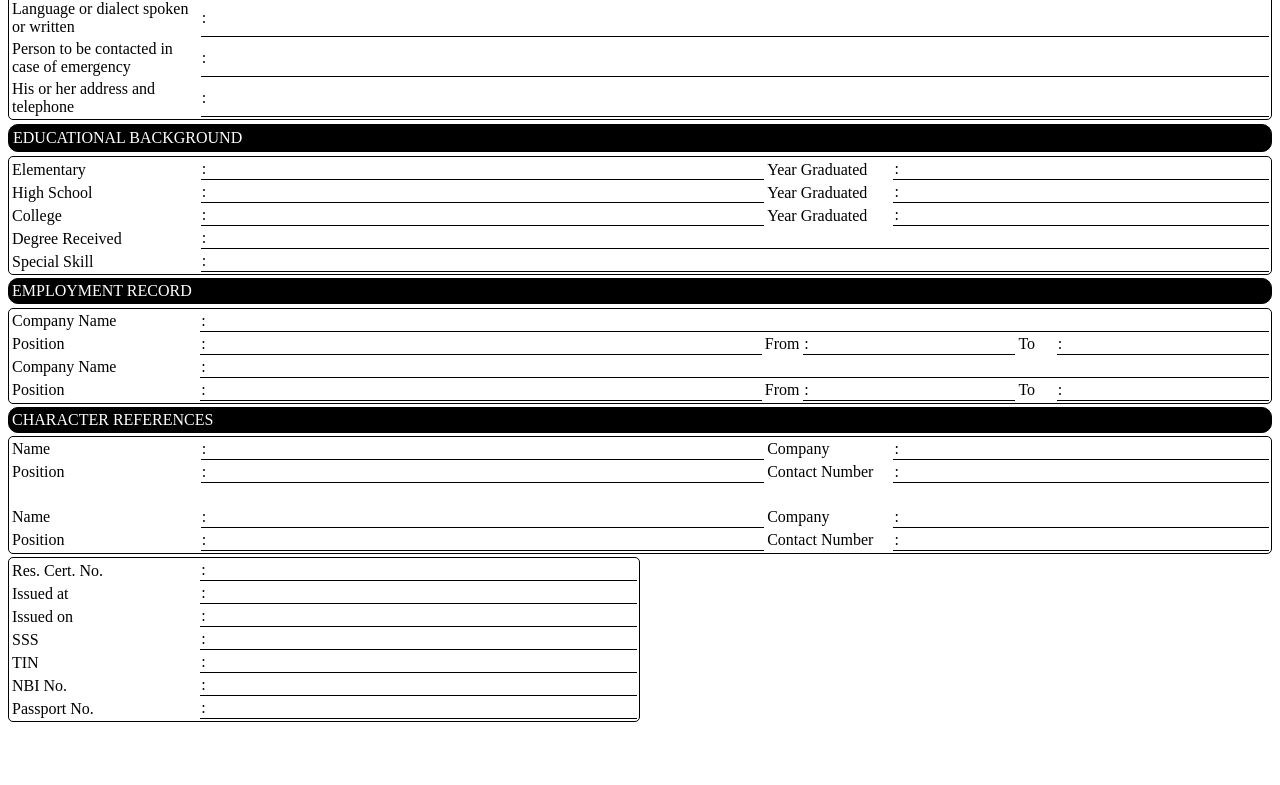
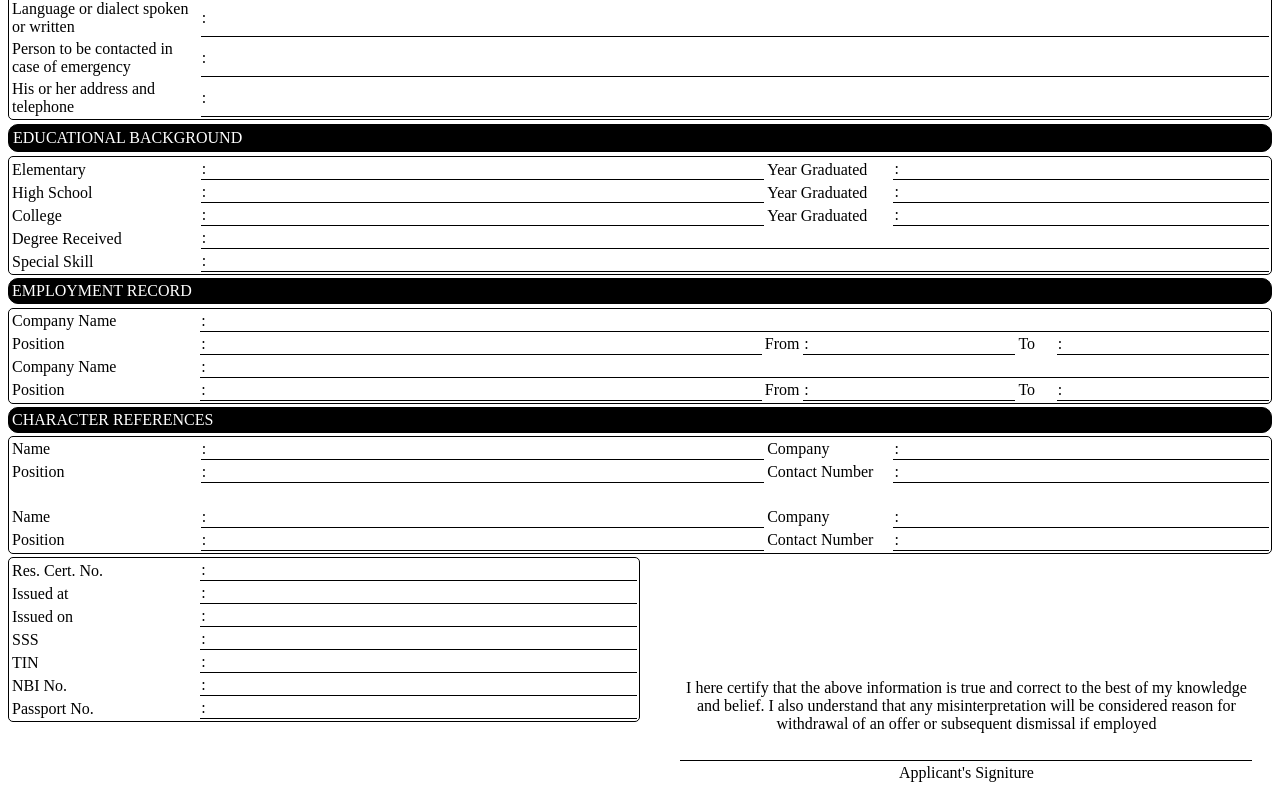
Before and after one commit to PitaoC/PitaoC_firstrepo, a plain HTML site: page js/index.html in a window 1280 px wide. Shown: the part 584-1369 px from the top of the page. Before the commit the page ends 1326 px from the top, so only its background shows below. Drawn offline with Linux system fonts and the light colour scheme.

Commit message:
Added Applicant's Signiture and Message

```diff
--- a/js/index.html
+++ b/js/index.html
@@ -269,9 +269,26 @@
             </tr>
         </tbody>
     </table>
-    <h2>
+    <h1 style="font-size: 30% ;"> </h1>
+    <table width="45%" style="position: absolute;right: 2%;top: 1260px  ;">
+        <tbody>
+            <tr>
+                <td style="text-align: center;">
+                    I here certify that the above information is true and correct to the best of my knowledge and belief. I also understand that any misinterpretation will be considered reason for withdrawal of an offer or subsequent dismissal if employed
+                </td>
+            </tr>
+            <tr>
+                <td style="color: white;">.</td>
+            </tr>
+            <tr>
+                <td width="35%" style="border-bottom: 1px solid black;" > </td>
+            </tr>
+            <tr>
+                <td style="text-align: center;"> Applicant's Signiture </td>
+            </tr>
+        </tbody>
+    </table>
 
-    </h2>
 
 
 </body>
```
